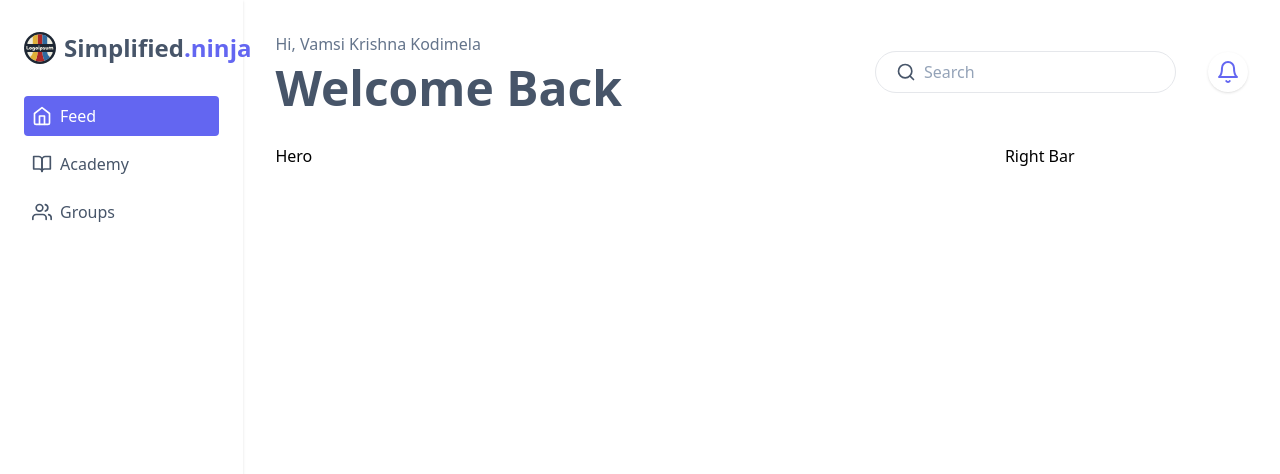
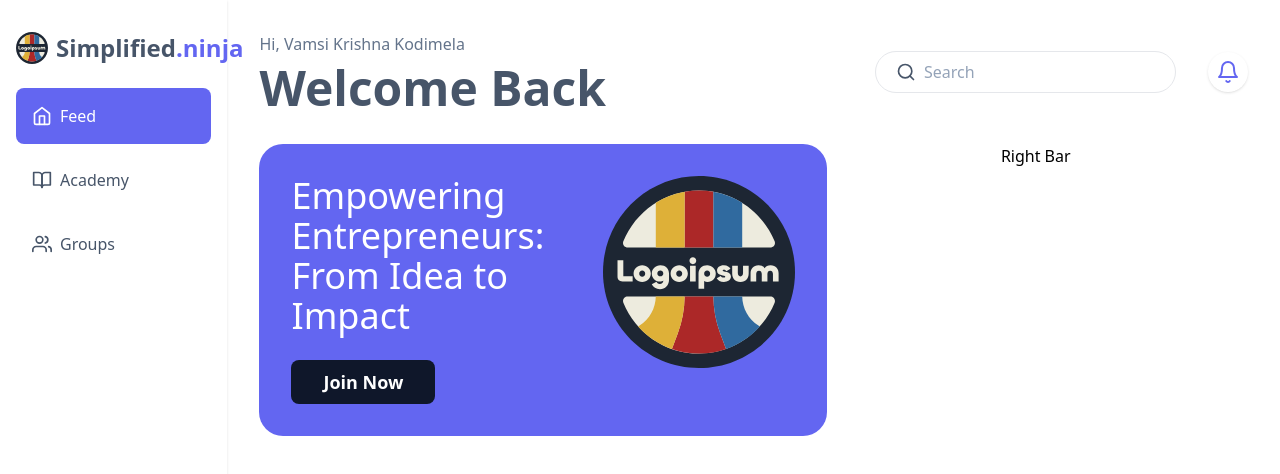
Before and after one commit to vamsi-krishna-kodimela/simplified-ninja, a React (Vite) app: page / in a window 1280 px wide. Shown: the top 474 px of the page. Built offline with nearby package versions, Linux system fonts and the light colour scheme.

Commit message:
Hero Section Added

```diff
--- a/src/components/Navbar/Navbar.tsx
+++ b/src/components/Navbar/Navbar.tsx
@@ -22,19 +22,19 @@ const Navbar = () => {
     },
   ];
   return (
-    <nav className="p-8 px-6 shadow h-screen hidden md:block row-span-2">
+    <nav className="p-8 px-4 shadow h-screen hidden md:block row-span-2">
       <div className="flex gap-2 items-center">
         <img className="w-8" src={Logo} alt="Simplified.ninja" />
         <h1 className="font-semibold text-2xl text-slate-600">
           Simplified<span className="text-indigo-500">.ninja</span>
         </h1>
       </div>
-      <ul className="mt-8 flex flex-col gap-2">
+      <ul className="mt-6 flex flex-col gap-2">
         {links.map((link) => (
           <li key={link.title}>
             <NavLink
               className={({ isActive }) =>
-                "flex gap-2 items-center text-base p-2 rounded " +
+                "flex gap-2 items-center text-base p-4 rounded-lg " +
                 (isActive ? "bg-indigo-500 text-white" : "text-slate-600")
               }
               to={link.route}
--- a/src/screens/Home/Home.tsx
+++ b/src/screens/Home/Home.tsx
@@ -1,9 +1,12 @@
 import React from "react";
+import HeroSection from "./components/HeroSection";
 
 const Home = () => {
-  return <div>
-    Hero
-  </div>;
+  return (
+    <div>
+      <HeroSection />
+    </div>
+  );
 };
 
 export default Home;
--- /dev/null
+++ b/src/screens/Home/components/HeroSection.tsx
@@ -0,0 +1,20 @@
+import React from "react";
+import Logo from "../../../assets/images/logo.svg";
+
+const HeroSection = () => {
+  return (
+    <div className="w-4/5 p-8 rounded-3xl bg-indigo-500 gap-6 grid grid-cols-[1fr_auto]">
+      <h6 className="text-4xl font-medium text-white">
+        Empowering Entrepreneurs: From Idea to Impact
+      </h6>
+      <img src={Logo} className="w-48 row-span-2" />
+      <div>
+        <button className="btn text-white bg-slate-900 rounded-lg p-8 py-2 text-lg font-semibold">
+          Join Now
+        </button>
+      </div>
+    </div>
+  );
+};
+
+export default HeroSection;
```
